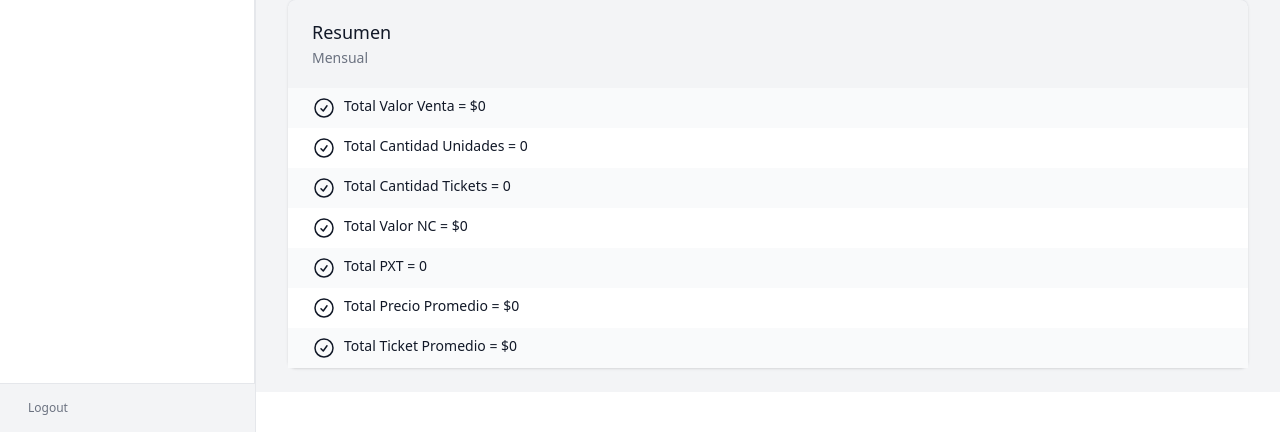
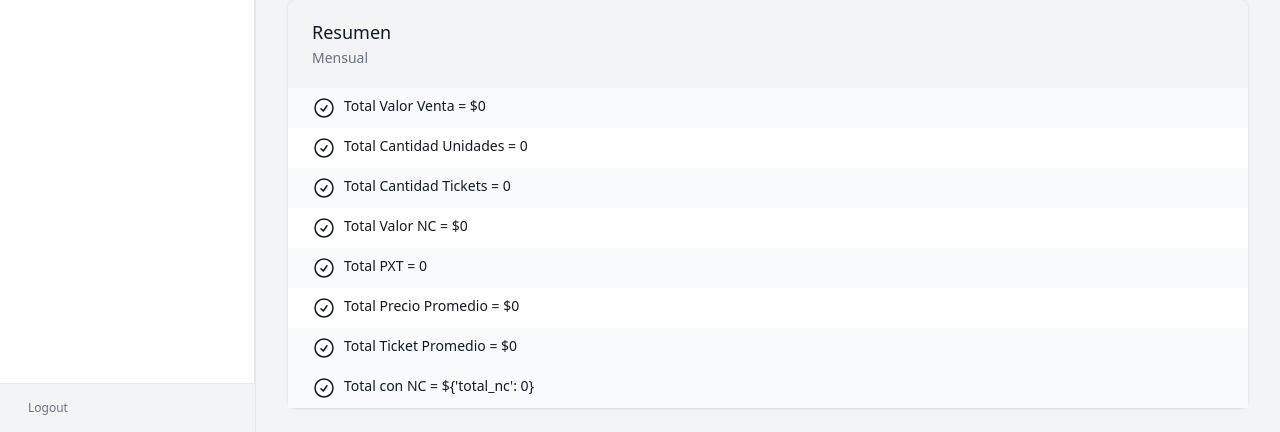
Before and after one commit to orionkmc/personal, a Django app: a page that uses templates/sales/admin/list.html in a window 1280 px wide. Shown: the part 757-1189 px from the top of the page. Run offline with Django 3.2, Linux system fonts and the light colour scheme; a user stored in the database is signed in; tables that the repository leaves empty hold one stand-in row (values such as "Sample post"); some libraries are stand-ins or nearby versions.

Commit message:
total con nc

```diff
--- a/apps/sales/views.py
+++ b/apps/sales/views.py
@@ -275,11 +275,17 @@ class MonthSaleSu(LoginRequiredMixin, View):
             except:
                 d_min = {'date__min': today}
 
+            try:
+                total_nc = round(total_valor_venta['sale_value__sum'], 2) - round(total_valor_nc['nc_value__sum'])
+            except:
+                total_nc = 0
+
         else:
             total_valor_venta = {'sale_value__sum': 0}
             t_c_u = {'quantity_units__sum': 0}
             t_c_t = {'quantity_tickets__sum': 0}
             total_valor_nc = {'nc_value__sum': 0}
+            total_nc = { 'total_nc': 0 }
 
             total_pxt = 0
             total_precio_promedio = 0
@@ -305,6 +311,7 @@ class MonthSaleSu(LoginRequiredMixin, View):
             'total_cantidad_unidades': round(t_c_u['quantity_units__sum']),
             'total_cantidad_tickets': round(t_c_t['quantity_tickets__sum']),
             'total_valor_nc': round(total_valor_nc['nc_value__sum']),
+            'total_nc': total_nc,
 
             'total_pxt': round(total_pxt),
             'total_precio_promedio': round(total_precio_promedio, 2),
--- a/templates/sales/admin/list.html
+++ b/templates/sales/admin/list.html
@@ -196,6 +196,14 @@
             Total Ticket Promedio = ${{ total_ticket_promedio|intcomma }}
           </dd>
         </div>
+        <div class="bg-gray-50 px-4 py-2 sm:grid sm:grid-cols-3 sm:gap-4 sm:px-6">
+          <dd class="flex mt-1 text-sm text-gray-900 sm:col-span-2 sm:mt-0">
+            <svg class="h-6 w-6 mr-2"  xmlns="http://www.w3.org/2000/svg" fill="none" viewBox="0 0 24 24" stroke-width="1.5" stroke="currentColor" class="w-6 h-6">
+              <path stroke-linecap="round" stroke-linejoin="round" d="M9 12.75L11.25 15 15 9.75M21 12a9 9 0 11-18 0 9 9 0 0118 0z" />
+            </svg>
+            Total con NC = ${{ total_nc|intcomma }}
+          </dd>
+        </div>
       </dl>
       {% endlocalize %}
     </div>
```
